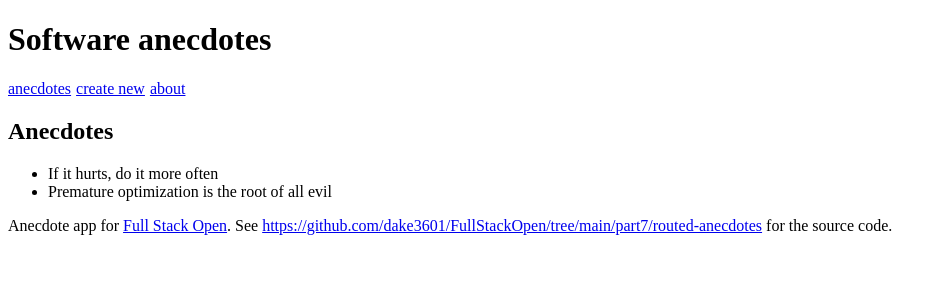
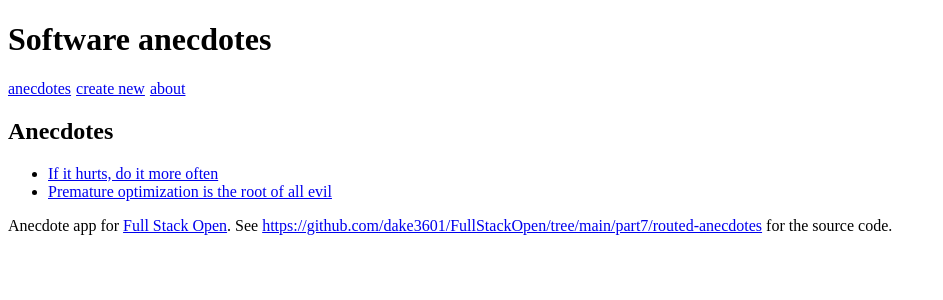
Before and after one commit to dake3601/FullStackOpen, a React (Create React App) app in the folder part7/routed-anecdotes/: page / in a window 1280 px wide. Shown: the top 300 px of the page, without its empty margins (0-943 px from the left). Built offline with nearby package versions, Linux system fonts and the light colour scheme.

Commit message:
Part 7.2

```diff
--- a/part7/routed-anecdotes/src/App.js
+++ b/part7/routed-anecdotes/src/App.js
@@ -1,10 +1,10 @@
 import { useState } from 'react'
 
 import {
-  BrowserRouter as Router,
   Routes,
   Route,
   Link,
+  useMatch
 } from "react-router-dom"
 
 const Menu = () => {
@@ -24,8 +24,18 @@ const AnecdoteList = ({ anecdotes }) => (
   <div>
     <h2>Anecdotes</h2>
     <ul>
-      {anecdotes.map(anecdote => <li key={anecdote.id} >{anecdote.content}</li>)}
+      {anecdotes.map(anecdote => <li key={anecdote.id} >
+        <Link to={`/anecdotes/${anecdote.id}`}>{anecdote.content}</Link>
+      </li>)}
     </ul>
+  </div>
+)
+
+const Anecdote = ({ anecdote }) => (
+  <div>
+    <h2>{anecdote.content} by {anecdote.author}</h2>
+    <div>has {anecdote.votes} votes</div>
+    <div>for more info see <a href={anecdote.info}>{anecdote.info}</a></div>
   </div>
 )
 
@@ -129,19 +139,25 @@ const App = () => {
     setAnecdotes(anecdotes.map(a => a.id === id ? voted : a))
   }
 
+  const match = useMatch('/anecdotes/:id')
+  const anecdote = match
+    ? anecdotes.find(anecdote => anecdote.id === Number(match.params.id))
+    : null
+
   return (
-    <Router>
+    <div>
       <h1>Software anecdotes</h1>
       <Menu />
 
       <Routes>
+      <Route path="/anecdotes/:id" element={<Anecdote anecdote={anecdote} />} />
         <Route path="/" element={<AnecdoteList anecdotes={anecdotes} />} />
         <Route path="/about" element={<About />} />
         <Route path="/create" element={<CreateNew addNew={addNew} />} />
       </Routes>
 
       <Footer />
-    </Router>
+    </div>
   )
 }
 
--- a/part7/routed-anecdotes/src/index.js
+++ b/part7/routed-anecdotes/src/index.js
@@ -1,5 +1,11 @@
 import React from 'react'
 import ReactDOM from 'react-dom/client'
+import { BrowserRouter as Router } from "react-router-dom"
 import App from './App'
 
-ReactDOM.createRoot(document.getElementById('root')).render(<App />)
+ReactDOM.createRoot(document.getElementById('root')).render(
+  <Router>
+    <App />
+  </Router>,
+  document.getElementById('root')
+)
```
